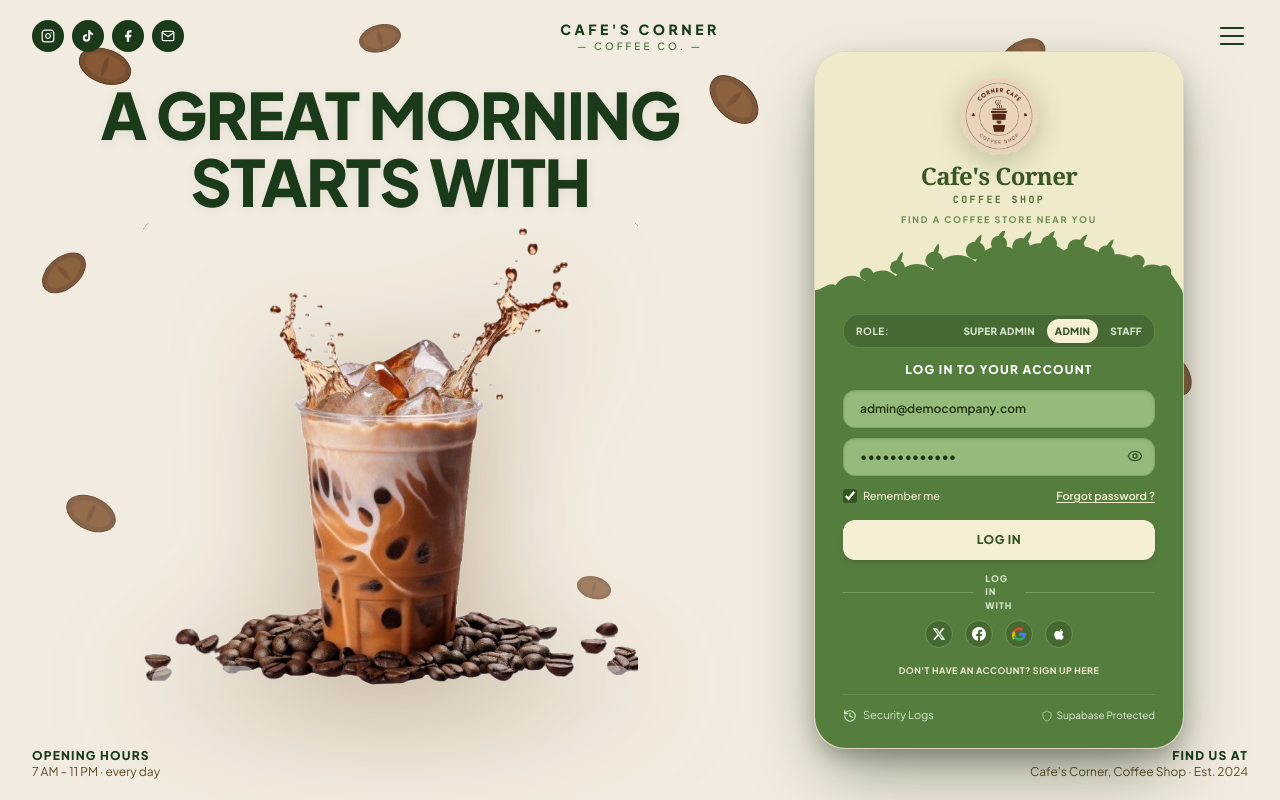
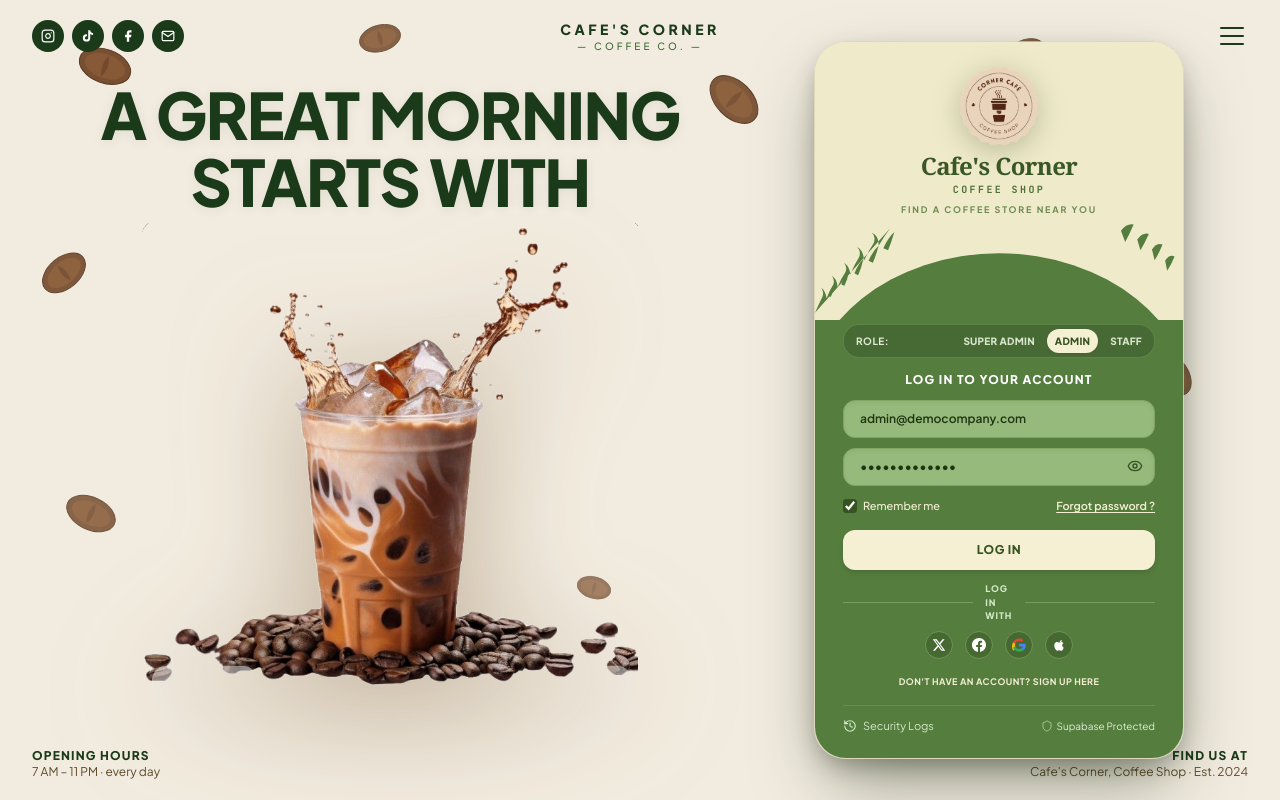
Before and after one commit to divyaranjanpradhan21-star/CRM-for-Clients, a React (Vite) app in the folder apps/web/: page / in a window 1280 px wide. Built offline with nearby package versions, Linux system fonts and the light colour scheme; no server answers.

Commit message:
feat(login): replace foliage divider with realistic dome-arch bush silhouette SVG

```diff
--- a/apps/web/src/pages/UnifiedLoginPage.tsx
+++ b/apps/web/src/pages/UnifiedLoginPage.tsx
@@ -500,35 +500,48 @@ export const UnifiedLoginPage: React.FC = () => {
             </p>
           </div>
 
-          {/* ── ORGANIC BOTANICAL FOLIAGE SILHOUETTE DIVIDER ── */}
-          <div className="bg-[#EFEACA] relative overflow-hidden -mt-1">
+          {/* ── REALISTIC DOME FOLIAGE ARCH DIVIDER ── */}
+          <div className="bg-[#EFEACA] relative overflow-hidden" style={{ marginTop: '-2px' }}>
             <svg
-              viewBox="0 0 500 115"
+              viewBox="0 0 700 160"
               preserveAspectRatio="none"
-              className="w-full h-16 sm:h-20 block text-[#557D3E] fill-current -mb-[1px]"
+              className="w-full block"
+              style={{ height: '100px', display: 'block', marginBottom: '-2px' }}
+              xmlns="http://www.w3.org/2000/svg"
+              fill="#557D3E"
             >
-              <path d="M 0,115 L 0,85 C 10,85 18,72 28,78 C 38,62 55,60 68,72 C 78,54 98,52 110,65 C 122,45 145,42 160,56 C 174,32 200,28 218,44 C 232,18 260,15 278,32 C 294,12 322,14 338,28 C 354,16 380,22 394,38 C 410,28 434,36 446,52 C 460,42 480,54 488,68 C 494,78 498,82 500,90 L 500,115 Z" />
-              {/* Organic foliage clusters along the ridge */}
-              <circle cx="70" cy="62" r="9" />
-              <circle cx="112" cy="52" r="10" />
-              <circle cx="162" cy="42" r="12" />
-              <circle cx="218" cy="28" r="13" />
-              <circle cx="250" cy="18" r="11" />
-              <circle cx="280" cy="22" r="12" />
-              <circle cx="318" cy="18" r="11" />
-              <circle cx="355" cy="24" r="12" />
-              <circle cx="396" cy="32" r="11" />
-              <circle cx="438" cy="44" r="10" />
-              <circle cx="475" cy="58" r="9" />
-              {/* Little sprigs */}
-              <path d="M 160,34 Q 163,22 168,18 Q 170,24 166,35 Z" />
-              <path d="M 215,20 Q 220,8 226,5 Q 227,12 222,22 Z" />
-              <path d="M 248,10 Q 252,0 258,-2 Q 259,5 254,12 Z" />
-              <path d="M 282,14 Q 288,2 294,0 Q 294,7 289,16 Z" />
-              <path d="M 315,10 Q 320,1 326,0 Q 325,7 320,13 Z" />
-              <path d="M 358,16 Q 364,6 370,5 Q 369,11 364,19 Z" />
-              <path d="M 395,24 Q 400,14 406,12 Q 405,18 401,26 Z" />
-              <path d="M 110,44 Q 114,34 119,30 Q 120,36 116,46 Z" />
+              {/* Large dome base — fills bottom solidly */}
+              <ellipse cx="350" cy="300" rx="370" ry="250" />
+
+              {/* ── Dome rim: jagged leaf-silhouette edge all across the arc ── */}
+              {/* Left side leaves */}
+              <path d="M 0,145 Q 8,130 14,120 Q 18,112 12,105 Q 20,110 22,122 Q 28,110 35,100 Q 38,92 32,86 Q 42,91 43,104 Q 50,90 58,80 Q 62,71 55,65 Q 66,70 67,84 Q 75,68 84,56 Q 88,46 80,40 Q 93,46 93,62 Q 102,46 112,33 Q 116,22 108,17 Q 122,22 121,38 Q 132,22 143,10 Q 148,0 139,−4 Q 154,2 152,18 Q 164,3 176,−8 Q 182,−17 173,−22 Q 188,−15 185,2 Q 198,−12 212,−20 Q 218,−29 209,−34 Q 225,−27 221,−10 Q 235,−24 250,−30 Q 257,−39 248,−44 Q 264,−36 259,−19 Q 273,−33 288,−38 Q 296,−47 287,−52 Q 303,−44 297,−27 Q 312,−40 328,−44 Q 336,−52 327,−57 Q 343,−49 337,−32 Q 352,−45 368,−48 Q 376,−56 367,−61 Q 383,−53 377,−36 Q 392,−49 408,−51 Q 416,−59 408,−64 Q 423,−56 417,−39 Q 432,−52 448,−53 Q 456,−61 448,−66 Q 463,−58 457,−41 Q 471,−53 486,−53 Q 494,−60 487,−65 Q 501,−57 496,−41 Q 509,−52 523,−50 Q 530,−57 524,−62 Q 538,−53 532,−38 Q 545,−49 558,−46 Q 565,−53 559,−58 Q 572,−49 567,−33 Q 579,−44 591,−40 Q 598,−47 592,−52 Q 605,−43 600,−27 Q 611,−37 622,−32 Q 629,−38 623,−43 Q 636,−35 631,−20 Q 641,−29 651,−23 Q 657,−29 652,−34 Q 664,−26 659,−12 Q 668,−20 677,−13 Q 683,−19 678,−23 Q 689,−16 685,−3 L 700,10 L 700,160 L 0,160 Z" />
+
+              {/* Additional leaf detail clusters — left zone */}
+              <path d="M 25,118 Q 30,105 38,98 Q 36,110 30,120 Z" />
+              <path d="M 50,100 Q 56,86 65,78 Q 62,92 56,102 Z" />
+              <path d="M 75,82 Q 82,67 92,59 Q 88,74 82,85 Z" />
+              <path d="M 102,62 Q 110,46 121,38 Q 116,54 110,65 Z" />
+              <path d="M 130,42 Q 139,25 151,16 Q 145,33 139,45 Z" />
+
+              {/* Middle zone leaf details */}
+              <path d="M 165,20 Q 175,2 188,−5 Q 182,14 175,26 Z" />
+              <path d="M 200,4 Q 211,−13 225,−19 Q 218,0 210,12 Z" />
+              <path d="M 237,−10 Q 249,−27 264,−32 Q 256,−13 247,0 Z" />
+              <path d="M 275,−22 Q 287,−39 303,−43 Q 294,−24 285,−11 Z" />
+              <path d="M 315,−30 Q 328,−46 344,−49 Q 335,−30 326,−17 Z" />
+              <path d="M 356,−34 Q 369,−50 385,−52 Q 376,−33 367,−20 Z" />
+              <path d="M 396,−32 Q 409,−48 425,−50 Q 416,−31 407,−18 Z" />
+              <path d="M 436,−26 Q 449,−42 465,−43 Q 456,−24 447,−11 Z" />
+
+              {/* Right zone leaf details */}
+              <path d="M 475,−18 Q 487,−33 503,−33 Q 494,−15 485,−2 Z" />
+              <path d="M 513,−8 Q 524,−22 539,−21 Q 530,−4 522,8 Z" />
+              <path d="M 549,2 Q 560,−11 574,−9 Q 565,8 557,20 Z" />
+              <path d="M 582,14 Q 593,2 606,4 Q 598,20 590,32 Z" />
+              <path d="M 613,28 Q 623,16 635,19 Q 627,34 619,45 Z" />
+              <path d="M 641,44 Q 650,33 661,36 Q 654,51 646,61 Z" />
+              <path d="M 666,62 Q 674,51 684,55 Q 677,69 670,78 Z" />
             </svg>
           </div>
 
```
